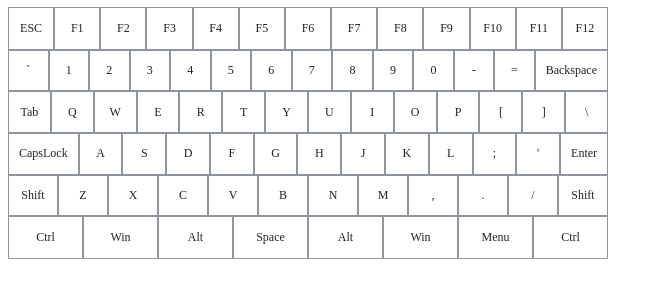
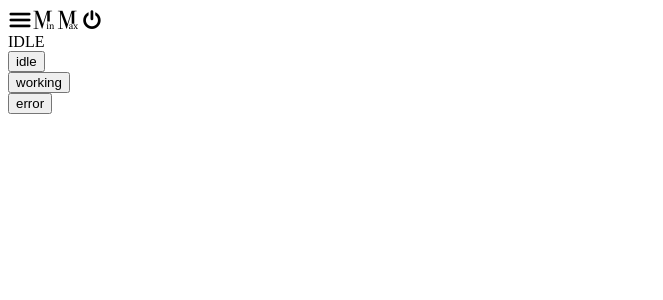
Before and after one commit to lopo12123/clicker, a React (Vite) app: page /welcome in a window 1280 px wide. Shown: the top 300 px of the page, without its empty margins (0-663 px from the left). Built offline with nearby package versions, Linux system fonts and the light colour scheme.

Commit message:
chore: deps

```diff
--- a/src/main.tsx
+++ b/src/main.tsx
@@ -14,11 +14,11 @@ import { router } from "./routers";
 import Keyboard from "@/components/KeyboardUI/Keyboard";
 
 ReactDOM.createRoot(document.getElementById("root") as HTMLElement)
-    // .render(<RouterProvider router={ router }/>)
-    .render(
-        <div>
-            <div style={ { width: '600px', height: '250px' } }>
-                <Keyboard/>
-            </div>
-        </div>
-    )
+    .render(<RouterProvider router={ router }/>)
+    // .render(
+    //     <div>
+    //         <div style={ { width: '600px', height: '250px' } }>
+    //             <Keyboard/>
+    //         </div>
+    //     </div>
+    // )
```
Also changed, not shown: 2 other files (tests, documents, lock files or other folders).
